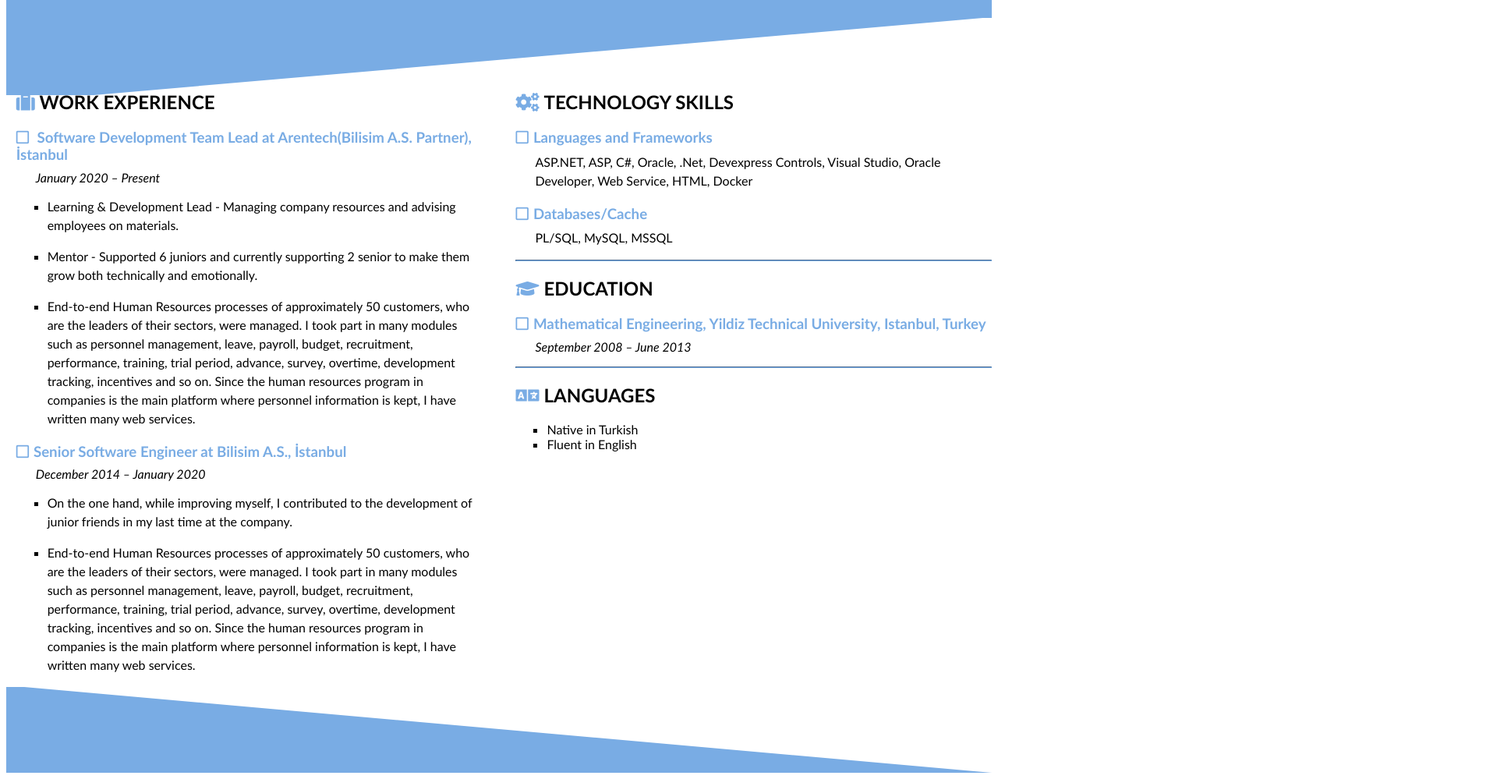
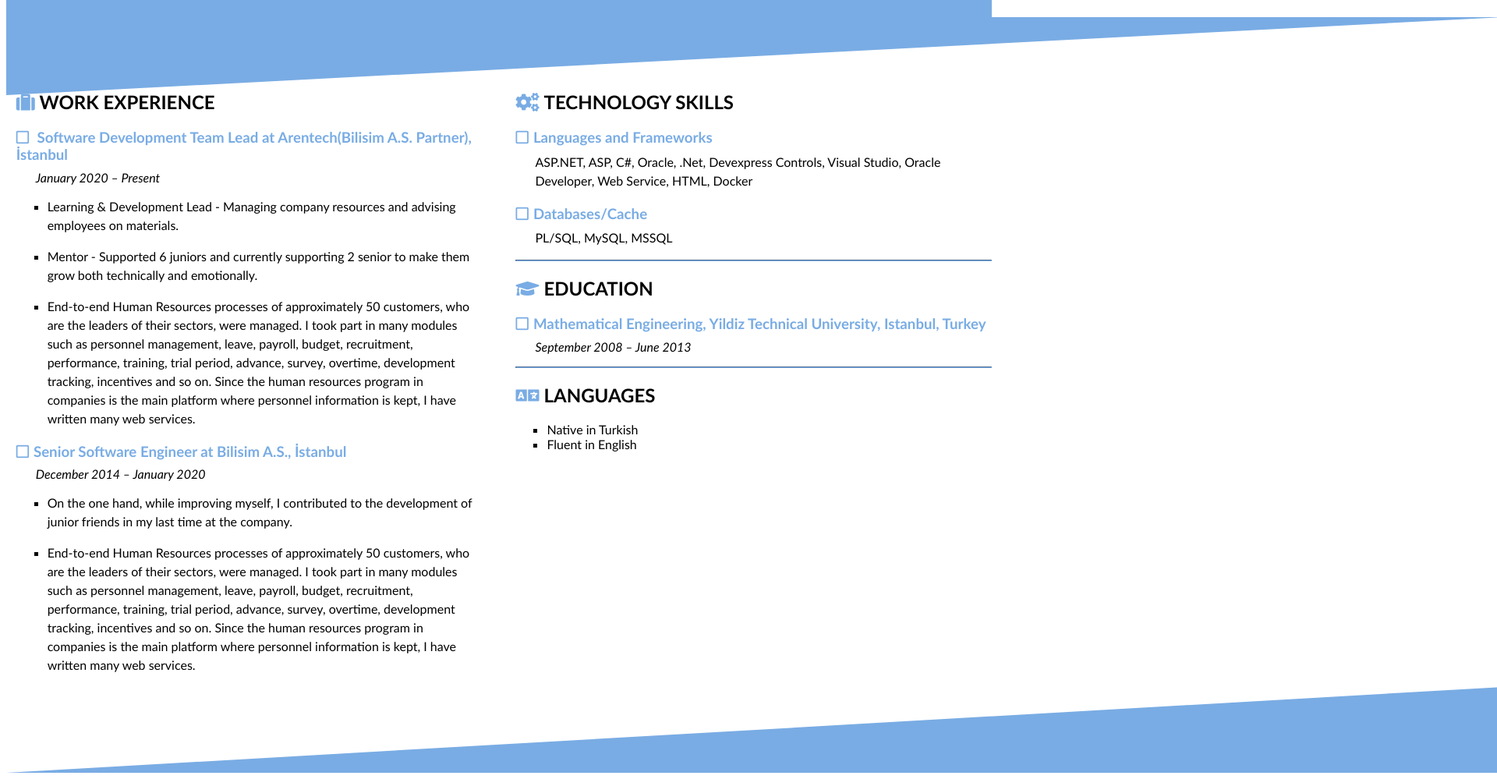
Before and after one commit to necdethocaoglu/necdethocaoglu.github.io, a plain HTML site: page index.html in a window 1280 px wide. Shown: the part 288-1287 px from the top of the page at 78% size, 1920 px wide, since content can reach past the window. Drawn offline with Linux system fonts and the light colour scheme.

Commit message:
Update stylesheet.css

```diff
--- a/css/stylesheet.css
+++ b/css/stylesheet.css
@@ -130,7 +130,7 @@ a:link, a:visited {
 
 #header-extension {
     margin-top: -1px;
-    border-right: 90vw solid transparent;
+    border-right: 150vw solid transparent;
     border-top: 100px solid #79ace4;
 }
 
@@ -197,6 +197,6 @@ hr {
 }
 
 #footer {
-    border-right: 97vw solid transparent;
+    border-left: 150vw solid transparent;
     border-bottom: 110px solid #79ace4;
 }
```
